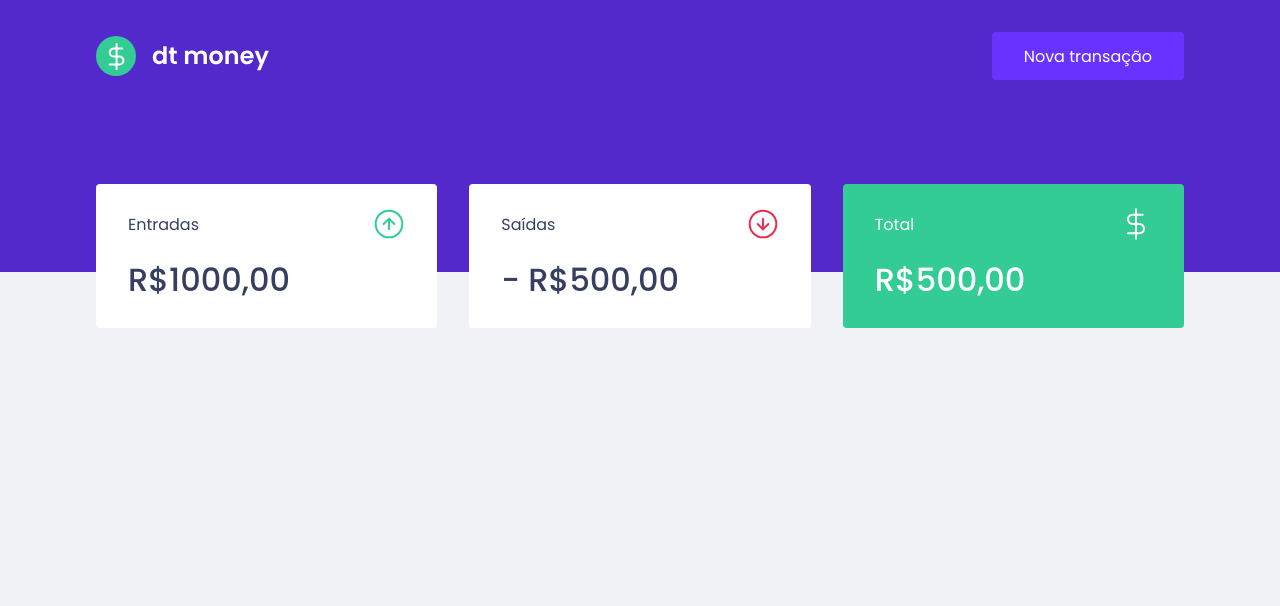
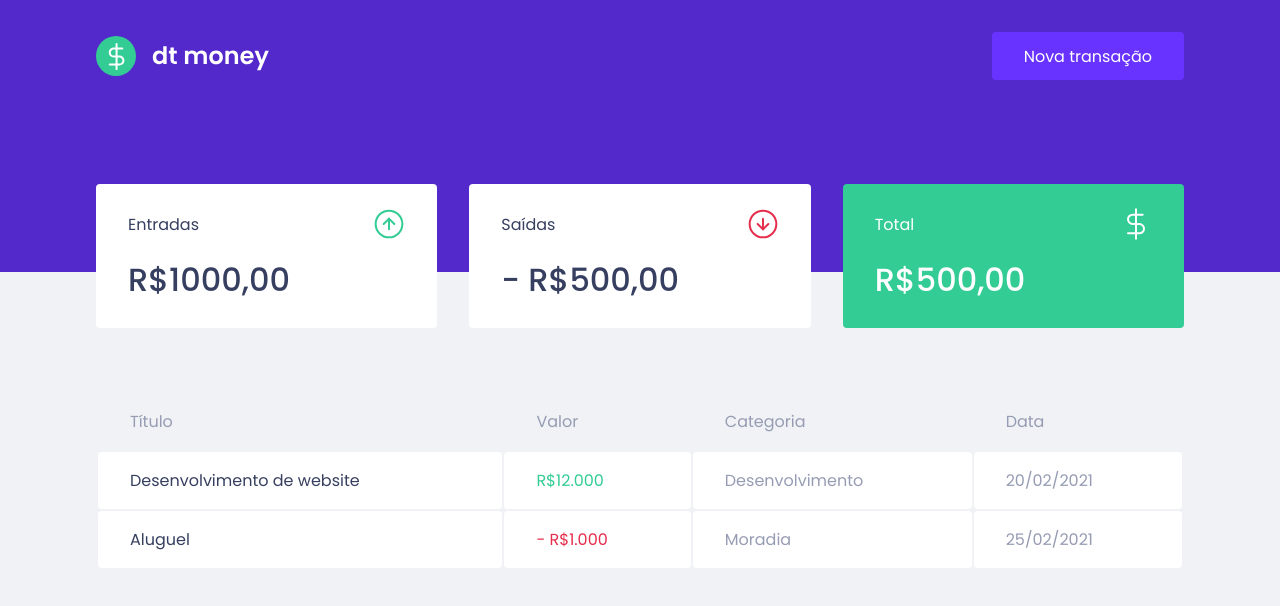
Before and after one commit to dkme01/dtmoney, a React (Create React App) app: page / in a window 1280 px wide. Shown: the top 606 px of the page. Built offline with nearby package versions, Linux system fonts and the light colour scheme.

Commit message:
transaction table

```diff
--- a/src/components/Dashboard/index.tsx
+++ b/src/components/Dashboard/index.tsx
@@ -1,10 +1,12 @@
 import { Summary } from "../Summary";
+import { TransactionsTable } from "../TransactionsTable";
 import { DashboardContainer } from "./styles";
 
 export function Dashboard() {
   return (
     <DashboardContainer>
       <Summary />
+      <TransactionsTable />
     </DashboardContainer>
   );
 }
--- /dev/null
+++ b/src/components/TransactionsTable/index.tsx
@@ -0,0 +1,33 @@
+import React from "react";
+import { TransactionContainer } from "./styles";
+
+export function TransactionsTable() {
+  return (
+    <TransactionContainer>
+      <table>
+        <thead>
+          <tr>
+            <th>Título</th>
+            <th>Valor</th>
+            <th>Categoria</th>
+            <th>Data</th>
+          </tr>
+        </thead>
+        <tbody>
+          <tr>
+            <td>Desenvolvimento de website</td>
+            <td className="deposit">R$12.000</td>
+            <td>Desenvolvimento</td>
+            <td>20/02/2021</td>
+          </tr>
+          <tr>
+            <td>Aluguel</td>
+            <td className="withdraw">- R$1.000</td>
+            <td>Moradia</td>
+            <td>25/02/2021</td>
+          </tr>
+        </tbody>
+      </table>
+    </TransactionContainer>
+  );
+}
--- /dev/null
+++ b/src/components/TransactionsTable/styles.ts
@@ -0,0 +1,37 @@
+import styled from "styled-components";
+
+export const TransactionContainer = styled.div`
+  margin-top: 4rem;
+
+  table {
+    width: 100%;
+    border-spacing: 0 0 0.5rem;
+
+    th {
+      color: var(--text-body);
+      font-weight: 400;
+      padding: 1rem 2rem;
+      text-align: left;
+      line-height: 1.5rem;
+    }
+
+    td {
+      padding: 1rem 2rem;
+      border: 0;
+      background: var(--shape);
+      color: var(--text-body);
+      border-radius: 0.25rem;
+
+      &:first-child {
+        color: var(--text-title);
+      }
+
+      &.deposit {
+        color: var(--green);
+      }
+      &.withdraw {
+        color: var(--red);
+      }
+    }
+  }
+`;
```
